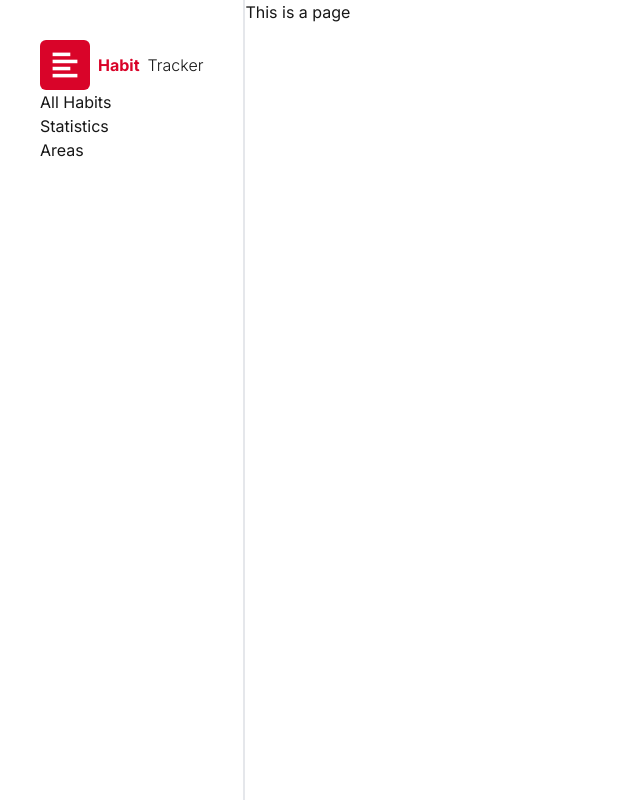
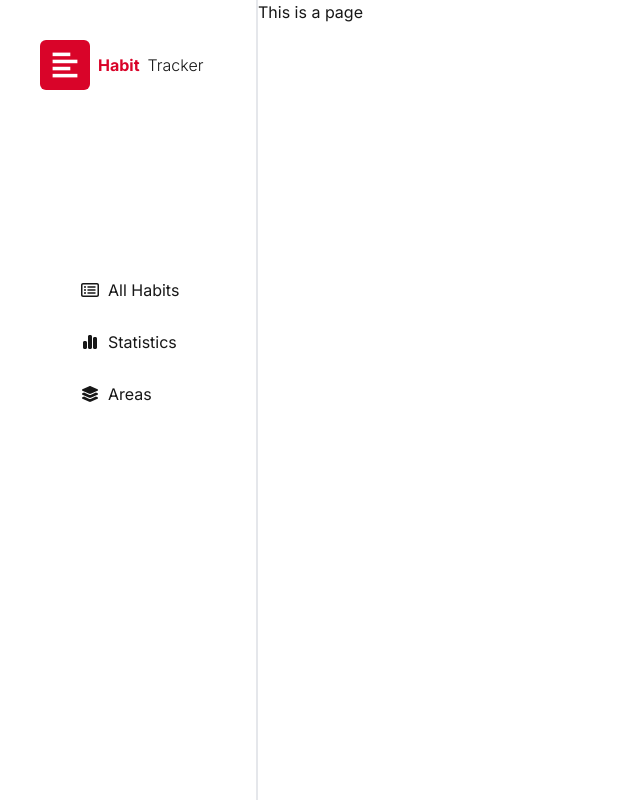
Before and after one commit to chauhanunnati/habit-tracker, a Next.js app: page /dashboard in a window 1280 px wide. Shown: the whole page, without its empty margins (0-640 px from the left). Built offline with nearby package versions, Linux system fonts and the light colour scheme; no server answers.

Commit message:
added icons

```diff
--- a/Types/MenuItemTypes.ts
+++ b/Types/MenuItemTypes.ts
@@ -1,4 +1,7 @@
+import { IconProp } from "@fortawesome/fontawesome-svg-core";
+
 export type menuItemType = {
     name: string;
     isSelected: boolean;
+    icon: IconProp;
 };
--- a/Types/contextApi.tsx
+++ b/Types/contextApi.tsx
@@ -4,6 +4,8 @@ import { ReactNode, createContext, useState, useContext } from "react";
 
 import { GlobalContextType } from "./GlobalContextTypes";
 import { menuItemType } from "./MenuItemTypes";
+import { faRectangleList } from "@fortawesome/free-regular-svg-icons";
+import { faChartSimple, faLayerGroup } from "@fortawesome/free-solid-svg-icons";
 
 
 const GlobalContext = createContext<GlobalContextType>({
@@ -15,9 +17,9 @@ const GlobalContext = createContext<GlobalContextType>({
 
 function GlobalContextProvider({ children }: {children: ReactNode }) {
     const [menuItems, setMenuItems] = useState<menuItemType[]>([
-        { name: "All Habits", isSelected: true },
-        { name: "Statistics", isSelected: false },
-        {name: "Areas", isSelected: false },
+        { name: "All Habits", isSelected: true, icon: faRectangleList },
+        { name: "Statistics", isSelected: false, icon: faChartSimple },
+        {name: "Areas", isSelected: false, icon: faLayerGroup },
     ]);
 
     return (
--- a/app/Components/SideBar/MenuSelection.tsx
+++ b/app/Components/SideBar/MenuSelection.tsx
@@ -1,17 +1,36 @@
 import React from "react";
 import { useGlobalContextProvider } from "@/Types/contextApi";
 import { menuItemType } from "@/Types/MenuItemTypes";
+import { FontAwesomeIcon } from "@fortawesome/react-fontawesome";
 
 function MenuSelection() {
     const { menuItemsObject } = useGlobalContextProvider();
     const { menuItems } = menuItemsObject;
     return (
-        <div>
+        <div className="mt-[180px] ">
             {menuItems.map((menuItem: menuItemType, menuItemIndex: number) =>(
-                <div key={menuItemIndex}>{menuItem.name}</div>
+                <div key={menuItemIndex}>
+                    <SingleMenuItem menuItemProp={menuItem} />
+                </div>
             ))}
         </div>
     );
 }
 
+function SingleMenuItem({ menuItemProp }: { menuItemProp: menuItemType }) {
+    const { menuItemsObject } = useGlobalContextProvider();
+    return (
+        <div
+            className={'flex gap-2 items-center p-2 mb-3 ml-8 cursor-pointer rounded-md w-36 ${ menuItemProp.isSelected ? "bg-customRed text-white" : ""}'}
+        >
+            <FontAwesomeIcon
+                className=" "
+                icon={menuItemProp.icon}
+                width={20}
+                height={20}
+            />
+            <div>{menuItemProp.name}</div>
+        </div>
+    );
+}
 export default MenuSelection;
--- a/package.json
+++ b/package.json
@@ -10,6 +10,11 @@
   },
   "dependencies": {
     "@clerk/nextjs": "^6.12.1",
+    "@fortawesome/fontawesome-svg-core": "^6.7.2",
+    "@fortawesome/free-brands-svg-icons": "^6.7.2",
+    "@fortawesome/free-regular-svg-icons": "^6.7.2",
+    "@fortawesome/free-solid-svg-icons": "^6.7.2",
+    "@fortawesome/react-fontawesome": "^0.2.2",
     "mongoose": "^8.11.0",
     "next": "15.1.7",
     "react": "^19.0.0",
```
Also changed, not shown: 1 other file (tests, documents, lock files or other folders).
